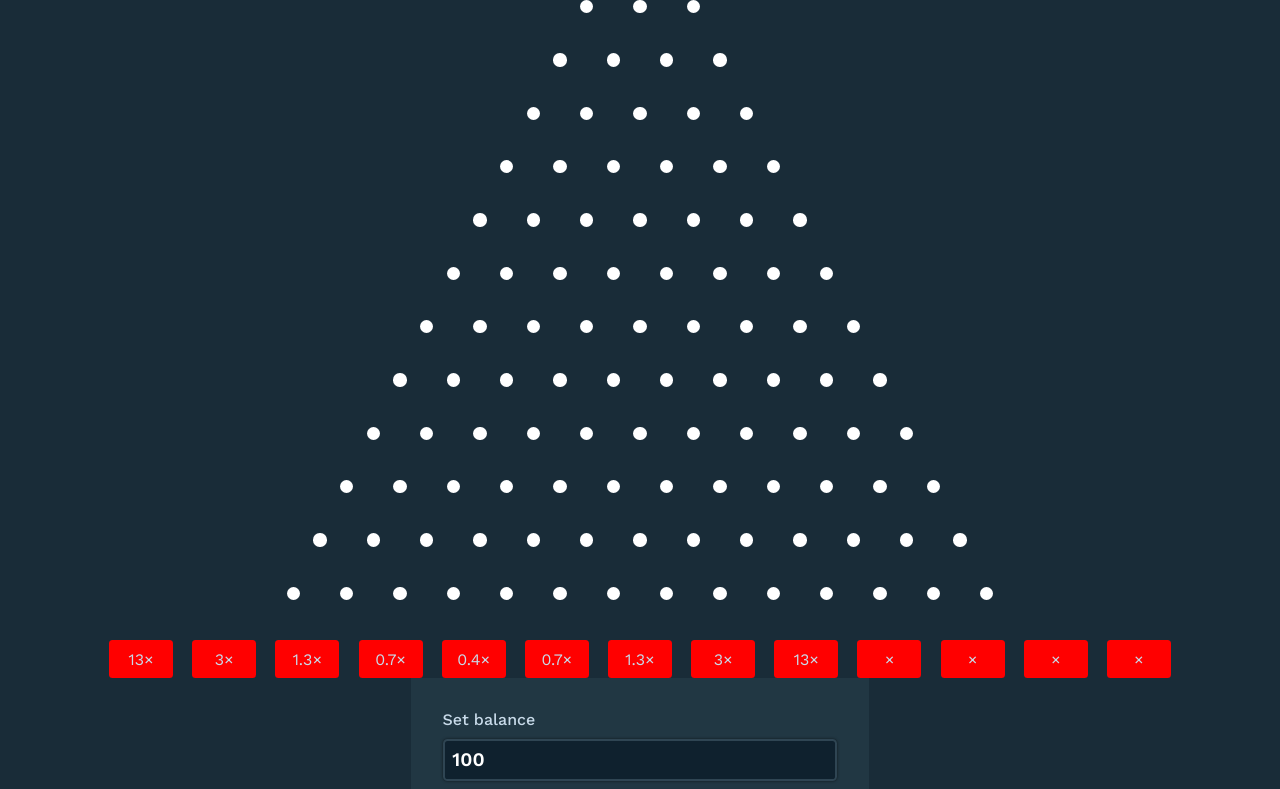
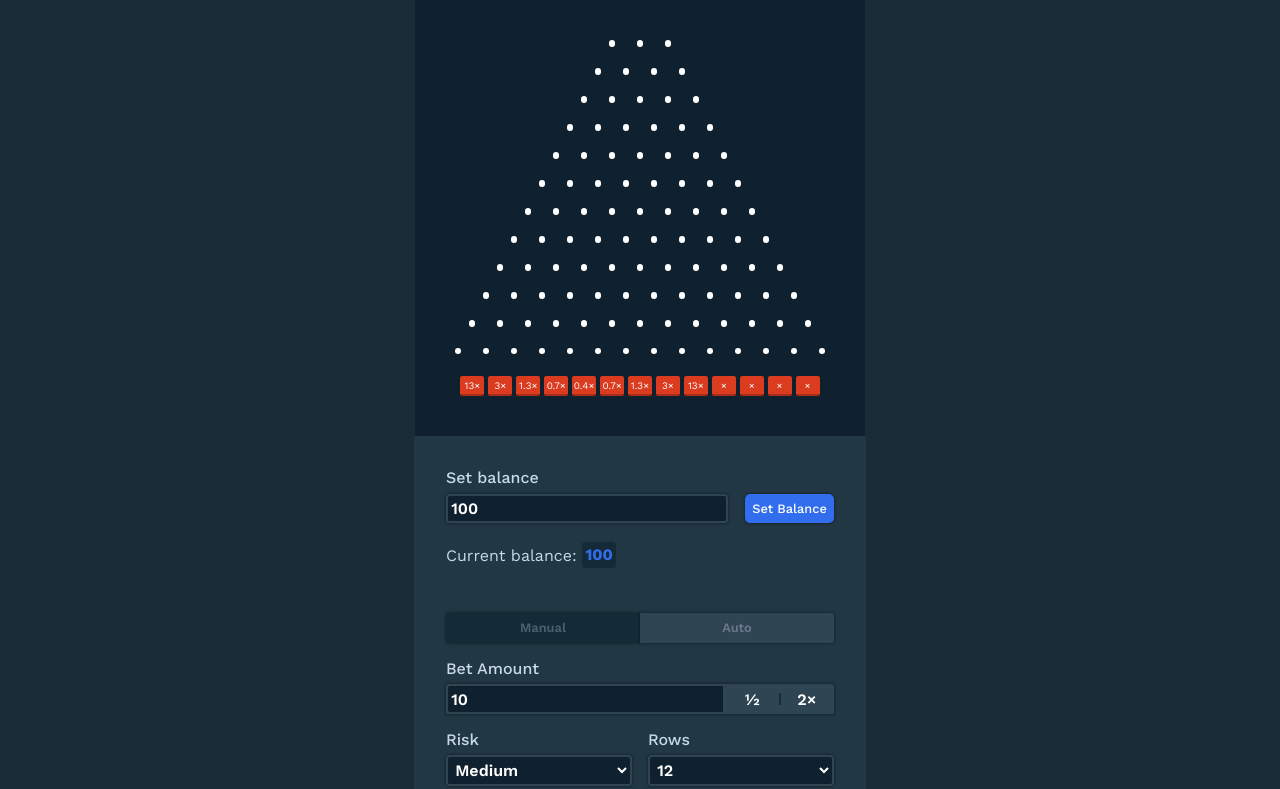
Before and after one commit to kmallari/plinko, a React (Create React App) app: page / in a window 1280 px wide. Shown: the top 789 px of the page. Built offline with nearby package versions, Linux system fonts and the light colour scheme.

Commit message:
Fixed styling

```diff
--- a/src/App.css
+++ b/src/App.css
@@ -35,27 +35,12 @@ body {
   display: flex;
   justify-content: center;
   align-items: center;
-}
 
-.multiplier {
-  display: flex;
-  align-items: center;
-  justify-content: center;
-  padding: 0.6em 1.4em;
-  background-color: red;
-  width: 1.2em;
-  margin: 0 0.6em;
-  border-radius: 0.22em;
-}
-
-.menu {
-  background-color: rgb(33, 55, 67);
-  padding: 2em;
 }
 
 input, select, button {
-  padding: 0.4em;
-  font-size: 1.2em;
+  padding: 0.2em;
+  font-size: 1em;
   font-weight: 600;
   border-radius: 0.24em;
   background-color: rgb(15, 33, 46);
--- a/src/components/Balance/Balance.js
+++ b/src/components/Balance/Balance.js
@@ -8,6 +8,7 @@ const Balance = ({ handleBalance, balance }) => {
       <div className="set-balance">
         <div className="input">
           <label htmlFor="bal">Set balance</label>
+          <div className="bal-input">
             <input
               ref={inputRef}
               id="bal"
@@ -26,8 +27,11 @@ const Balance = ({ handleBalance, balance }) => {
             </button>
           </div>
         </div>
+      </div>
       <div>
-        <p>Current balance: <span id="balance">{balance}</span> </p>
+        <p>
+          Current balance: <span id="balance">{balance}</span>{" "}
+        </p>
       </div>
     </div>
   );
--- a/src/components/Menu/Menu.js
+++ b/src/components/Menu/Menu.js
@@ -15,8 +15,6 @@ const Menu = ({
   betAmount,
   randomTraverse,
 }) => {
-  //  randomTraverse();
-
   return (
     <div className="menu">
       <div className="bet-mode">
@@ -41,7 +39,7 @@ const Menu = ({
       </div>
       <div className="input">
         <label htmlFor="bet-amount">Bet Amount</label>
-        <div className="balance-input">
+        <div className="bet-input">
           <input
             onChange={handleBetAmount}
             type="number"
--- a/src/components/Menu/menu.css
+++ b/src/components/Menu/menu.css
@@ -6,6 +6,7 @@
 
 .bet-mode > button {
   width: 50%;
+  margin-top: 0;
 }
 
 .auto-menu {
@@ -18,7 +19,7 @@
   width: 100%;
   background-color: rgb(16, 248, 47);
   color: #0f212e;
-  padding: 1.2em;
+  padding: 0.8em;
   cursor: pointer;
   transition: all 0.2s ease-in-out;
   border: none;
@@ -32,14 +33,14 @@
 
 .manual-button {
   border-radius: 0.24em 0px 0px 0.24em;
-  font-size: 1em;
-  padding: 1em;
+  font-size: 0.8em;
+  padding: 0.6em;
 }
 
 .auto-button {
   border-radius: 0em 0.24em 0.24em 0em;
-  font-size: 1em;
-  padding: 1em;
+  font-size: 0.8em;
+  padding: 0.6em;
 }
 
 .unselected-tab {
@@ -66,26 +67,26 @@
   color: none;
   font-size: 0.8em;
   font-weight: 500;
-  padding: 0.8em;
+  padding: 0.56em;
   cursor: pointer;
   border-radius: 0.4em;
   border: none;
 }
 
-.balance-section {
+.bal-input {
   display: flex;
-  flex-direction: column;
-  gap: 0.4em;
-  background-color: rgb(33, 55, 67);
-  padding: 2em;
-  padding-bottom: 0;
+  justify-content: space-between;
+}
+
+#bal {
+  width: 17em;
 }
 
 .input {
   display: flex;
   flex-direction: column;
   width: 100%;
-  gap: 0.6em;
+  gap: 0.4em;
 }
 
 .bet-modifier {
@@ -104,7 +105,20 @@
 .menu {
   display: flex;
   flex-direction: column;
-  gap: 1.6em;
+  gap: 1em;
+  background-color: rgb(33, 55, 67);
+  padding: 2em;
+  min-width: 24.2em;
+}
+
+.balance-section {
+  display: flex;
+  flex-direction: column;
+  gap: 0.4em;
+  background-color: rgb(33, 55, 67);
+  padding: 2em;
+  padding-bottom: 0;
+  min-width: 24.2em;
 }
 
 #balance {
@@ -125,6 +139,7 @@
   border-top-right-radius: 0;
   border-bottom-right-radius: 0;
   box-shadow: none;
+  width: 16.8em;
 }
 
 .half {
@@ -160,6 +175,6 @@
   width: 1px;
 }
 
-.balance-input {
+.bet-input {
   box-shadow: 0px 0px 3px rgba(0, 0, 0, 0.6);
 }
--- a/src/components/Pyramid/Pyramid.js
+++ b/src/components/Pyramid/Pyramid.js
@@ -1,20 +1,37 @@
 import React from "react";
+import "./pyramid.css";
 
-const Pyramid = ({
-  rows,
-  nodeArr,
-  tempOldNodeArr
-}) => {
+const Pyramid = ({ rows, nodeArr, tempOldNodeArr }) => {
+  // const circleStyle = {
+  //   borderRadius: "50%",
+  //   backgroundColor: "white",
+  //   minWidth: `${10 / rows}em`,
+  //   minHeight: `${10 / rows}em`,
+  // };
+
+  // const rowStyle = {
+  //   display: "flex",
+  //   gap: `${30 / rows}em`,
+  //   alignItems: "center",
+  //   justifyContent: "center",
+  // };
+
+  // const pyramidStyle = {
+  //   display: "flex",
+  //   flexDirection: "column",
+  //   gap: `${30 / rows}em`,
+  // };
+
   const circleStyle = {
     borderRadius: "50%",
     backgroundColor: "white",
-    minWidth: `${10 / rows}em`,
-    minHeight: `${10 / rows}em`,
+    minWidth: `${5 / rows}em`,
+    minHeight: `${5 / rows}em`,
   };
 
   const rowStyle = {
     display: "flex",
-    gap: `${30 / rows}em`,
+    gap: `${16 / rows}em`,
     alignItems: "center",
     justifyContent: "center",
   };
@@ -22,10 +39,25 @@ const Pyramid = ({
   const pyramidStyle = {
     display: "flex",
     flexDirection: "column",
-    gap: `${30 / rows}em`,
+    gap: `${16 / rows}em`,
   };
+
+  const multiplierStyle = {
+    "display": "flex",
+    "alignItems": "center",
+    "justifyContent": "center",
+    "padding": `${4.6/rows}em ${9.6/rows}em`, // change
+    "backgroundColor": "rgb(219, 59, 31)", // change?
+    "width": `${9.6/rows}em`, // change
+    "margin": "0 0.2em",
+    "borderRadius": "0.22em",
+    "color": "white",
+    "fontSize": "0.624em",
+    "borderBottom": "0.3em solid rgba(0, 0, 0, 0.233)",
+  }
+
   return (
-    <div style={pyramidStyle}>
+    <div style={pyramidStyle} className="pyramid">
       {nodeArr.map((rowArr, i) => {
         if (i > 1) {
           return (
@@ -39,7 +71,11 @@ const Pyramid = ({
       })}
       <div className="multipliers-row">
         {tempOldNodeArr.map((node, i) => {
-          return <div key={i} className="multiplier">{node.data}×</div>;
+          return (
+            <div key={i} style={multiplierStyle}>
+              {node.data}×
+            </div>
+          );
         })}
       </div>
     </div>
--- /dev/null
+++ b/src/components/Pyramid/pyramid.css
@@ -0,0 +1,4 @@
+.pyramid {
+  padding: 2.5em;
+  background-color: rgb(15, 33, 46);
+}
```
Lines whose indentation alone changed are shown as unchanged.
